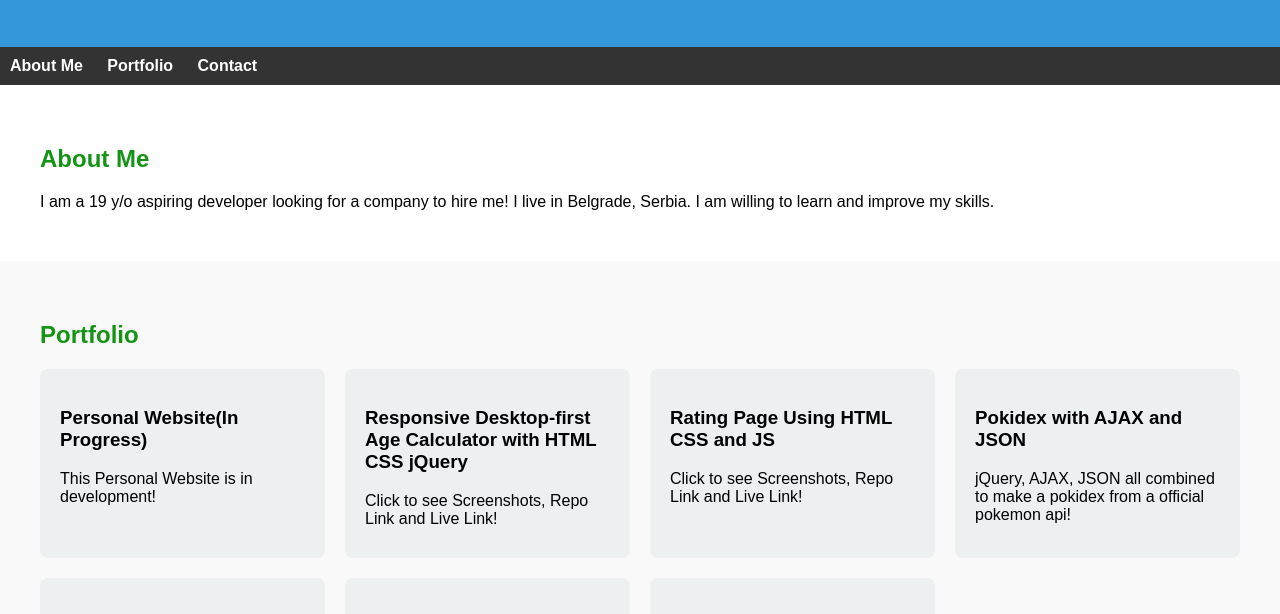
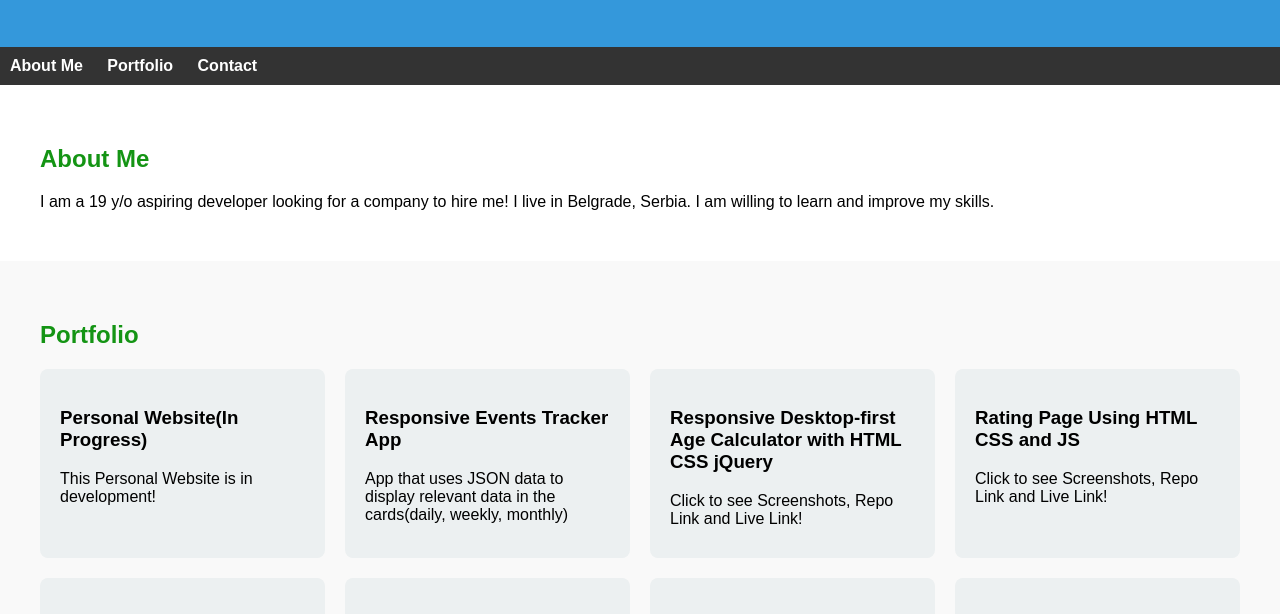
Before and after one commit to marko-zivanic/website, a plain HTML site: page index.html in a window 1280 px wide. Shown: the part 108-722 px from the top of the page. Drawn offline with Linux system fonts and the light colour scheme.

Commit message:
Update index.html

```diff
--- a/index.html
+++ b/index.html
@@ -32,6 +32,10 @@
             <div class="project-box" onclick="openProject('index')">
                 <h3>Personal Website(In Progress)</h3>
                 <p>This Personal Website is in development!</p>
+            </div>
+            <div class="project-box" onclick="openProject('project7')">
+                <h3>Responsive Events Tracker App</h3>
+                <p>App that uses JSON data to display relevant data in the cards(daily, weekly, monthly)</p>
             </div>
             <div class="project-box" onclick="openProject('project6')">
                 <h3>Responsive Desktop-first Age Calculator with HTML CSS jQuery</h3>
```
